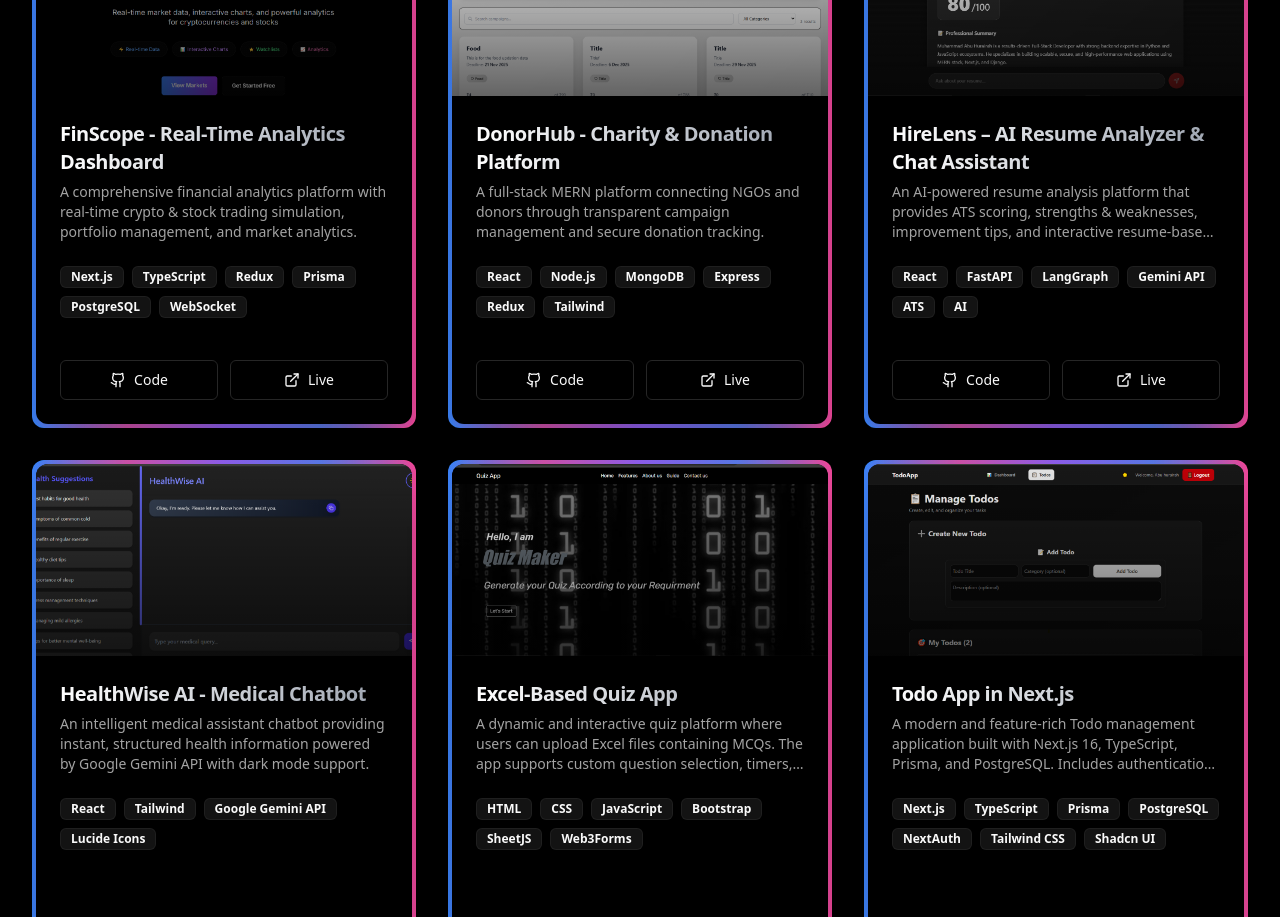
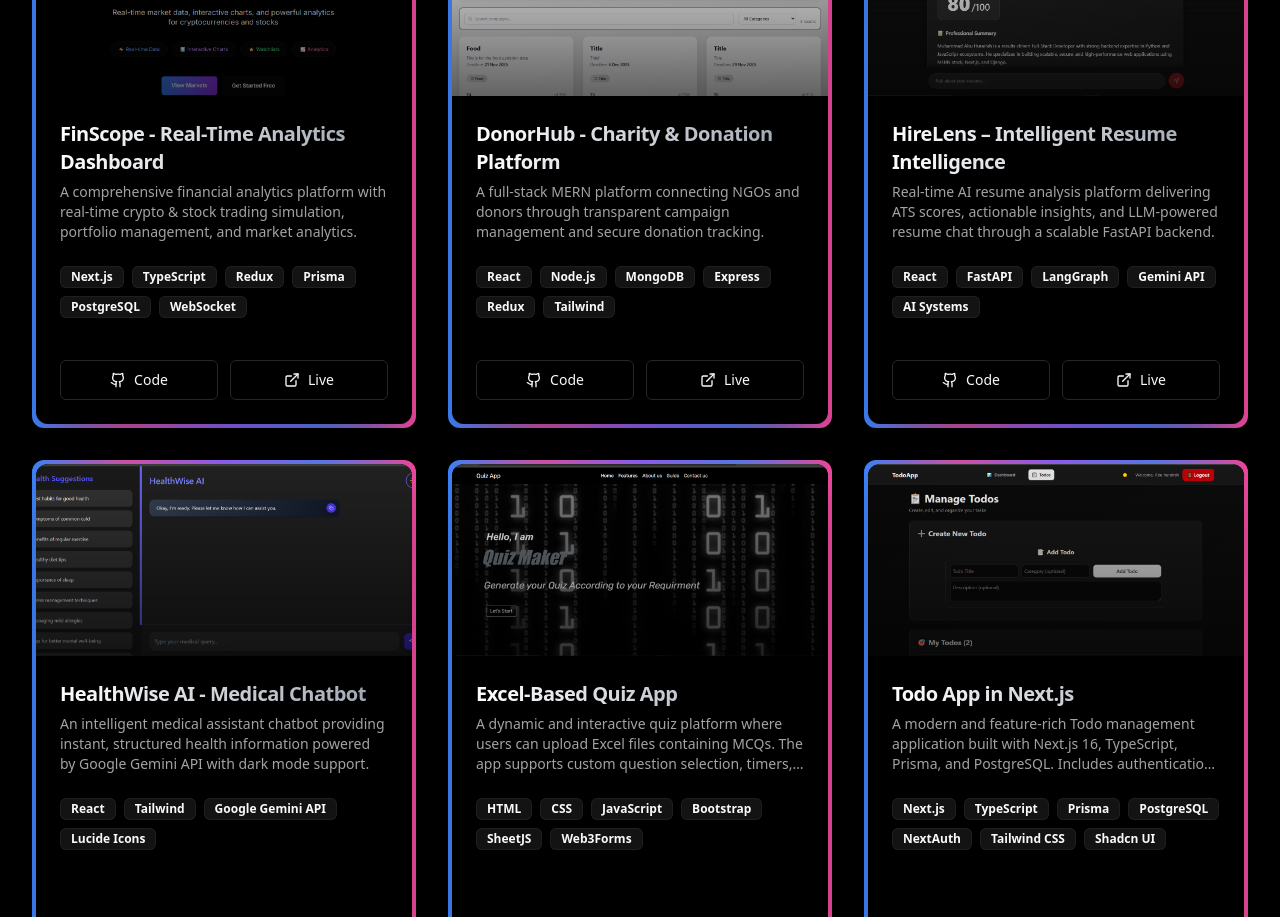
Before and after one commit to ITZ-HURAIRAH18/Portfolio, a React (Vite) app in the folder portfolio-js/: page / in a window 1280 px wide. Shown: the part 1740-2657 px from the top of the page. Built offline with nearby package versions, Linux system fonts and the light colour scheme.

Commit message:
Optimize Project Description

```diff
--- a/portfolio-js/src/pages/Projects.jsx
+++ b/portfolio-js/src/pages/Projects.jsx
@@ -37,14 +37,15 @@ const projects = [
     live: "https://donor-hub-eta.vercel.app/",
     image: donor_hub,
   },
-  {
-  title: "HireLens – AI Resume Analyzer & Chat Assistant",
-  description: "An AI-powered resume analysis platform that provides ATS scoring, strengths & weaknesses, improvement tips, and interactive resume-based chat using LLMs.",
-  tags: ["React", "FastAPI", "LangGraph", "Gemini API", "ATS", "AI"],
+{
+  title: "HireLens – Intelligent Resume Intelligence",
+  description: "Real-time AI resume analysis platform delivering ATS scores, actionable insights, and LLM-powered resume chat through a scalable FastAPI backend.",
+  tags: ["React", "FastAPI", "LangGraph", "Gemini API", "AI Systems"],
   github: "https://github.com/ITZ-HURAIRAH18/HireLens",
   live: "https://hire-lensz.vercel.app/",
   image: hirelens,
 }
+
 ,
   {
     title: "HealthWise AI - Medical Chatbot",
```
